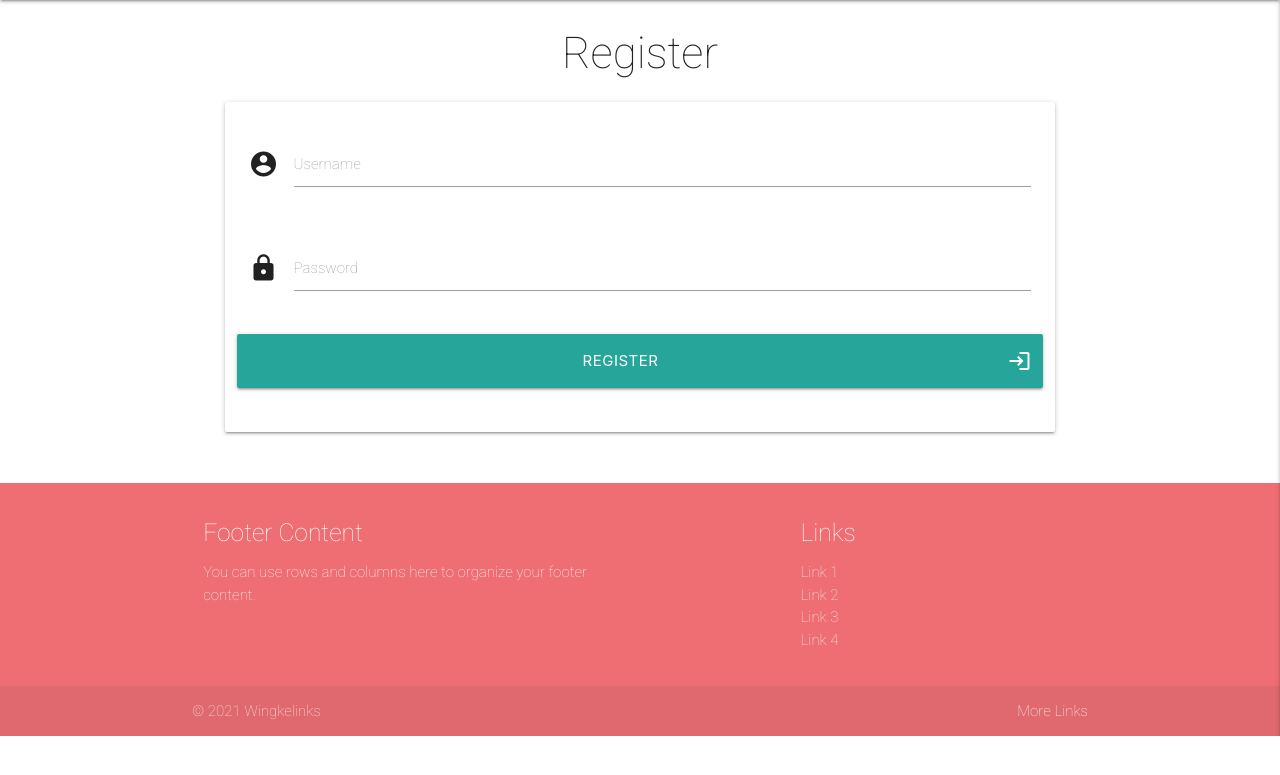
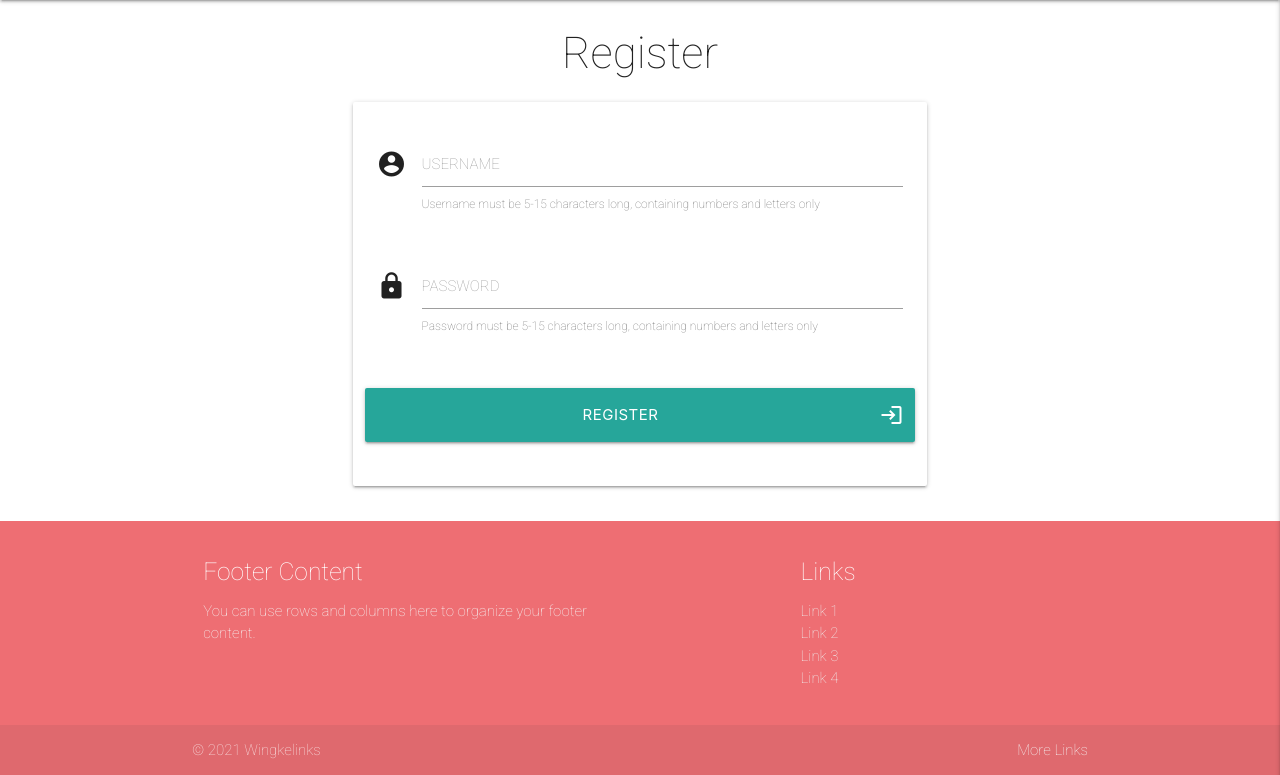
Before and after one commit to Wingkelinks/myswim_MSP3, a Flask app: page /register in a window 1280 px wide. Shown: the part 64-839 px from the top of the page. Before the commit the page ends 800 px from the top, so only its background shows below. Run offline with Flask 2, Linux system fonts and the light colour scheme; some libraries are stand-ins or nearby versions; some web fonts are replaced.

Commit message:
Added Registration functionality

```diff
--- a/app.py
+++ b/app.py
@@ -1,4 +1,5 @@
 import os
+import re
 from flask import (
     Flask, flash, render_template,
     redirect, request,  session, url_for)
@@ -24,9 +25,27 @@ def get_sets():
     sets = mongo.db.sets.find()
     return render_template("sets.html", sets=sets)
 
-
+# REGISTRATION
 @app.route("/register", methods=["GET", "POST"])
 def register():
+    if request.method == "POST":
+        # check if username already exists within db
+        existing_user = mongo.db.users.find_one({"username": request.form.get("username").lower()})
+
+        if existing_user:
+            flash("Username already exists. Please try again.")
+            return redirect(url_for("register"))
+
+        # if no existing user is found create register dictionary
+        register = {
+            "username": request.form.get("username").lower(),
+            "password": generate_password_hash(request.form.get("password"))
+        }
+        mongo.db.users.insert_one(register)
+
+        # put the new user into 'session' cookie
+        session["user"] = request.form.get("username").lower()
+        flash("Success! Welcome to MySwim.")
     return render_template("register.html")
 
 
--- a/static/css/style.css
+++ b/static/css/style.css
@@ -62,4 +62,8 @@ body {
     font-family: 'Tourney', cursive;
 }
 
-/* FOOTER */
+/* FLASHES */
+
+.flashes h4 {
+    line-height: 2;
+}
--- a/static/js/script.js
+++ b/static/js/script.js
@@ -1,3 +1,4 @@
 $(document).ready(function(){
-    $('.sidenav').sidenav({ edge: "right", draggable: true});
+    $('.sidenav').sidenav({ edge: "right", draggable: true });
+    $('input#password').characterCounter();
   });
--- a/templates/base.html
+++ b/templates/base.html
@@ -68,7 +68,22 @@
 			</ul>
 		</header>
 
-		<main>
+		<section>
+
+			<!-- Flash Messages -->
+
+			{% with messages = get_flashed_messages() %}
+				{% if messages %}
+					{% for message in messages %}
+						<div class="row flashes">
+							<h4 class="center-align">{{ message }}</h4>
+						</div>
+					{% endfor %}
+				{% endif %}
+			{% endwith %}
+		</section>
+
+		<main class="container">
 			{% block content %}
 			{% endblock %}
 		</main>
--- a/templates/register.html
+++ b/templates/register.html
@@ -12,8 +12,12 @@
                 <i class="prefix material-icons-outlined material-icons">
                     account_circle
                 </i>
-                <input id="username" name="username" type="text" class="validate"></input>
-                <label for="username">Username</label>
+                <input id="username"
+                name="username"
+                type="text" minlength="5" maxlength="15" data-length="5-15"
+                pattern="^[a-zA-Z0-9]{5,15}$" class="validate" required>
+                <label for="username">USERNAME</label>
+                <span class="helper-text" data-error="wrong" data-success="right">Username must be 5-15 characters long, containing numbers and letters only</span>
             </div>
         </div>
         <!-- Password -->
@@ -22,8 +26,13 @@
                 <i class="prefix material-icons-outlined material-icons">
                     lock
                 </i>
-              <input id="password" name="password" type="password" class="validate">
-              <label for="password">Password</label>
+                <input
+                id="password" name="password" type="password"
+                minlength="5" maxlength="15" data-length="5-15"
+                pattern="^[a-zA-Z0-9]{5,15}$"
+                class="validate" required>
+                <label for="password">PASSWORD</label>
+                <span class="helper-text" data-error="wrong" data-success="right">Password must be 5-15 characters long, containing numbers and letters only</span>
             </div>
         </div>
         <!-- Register Button -->
```
Lines whose indentation alone changed are shown as unchanged.
